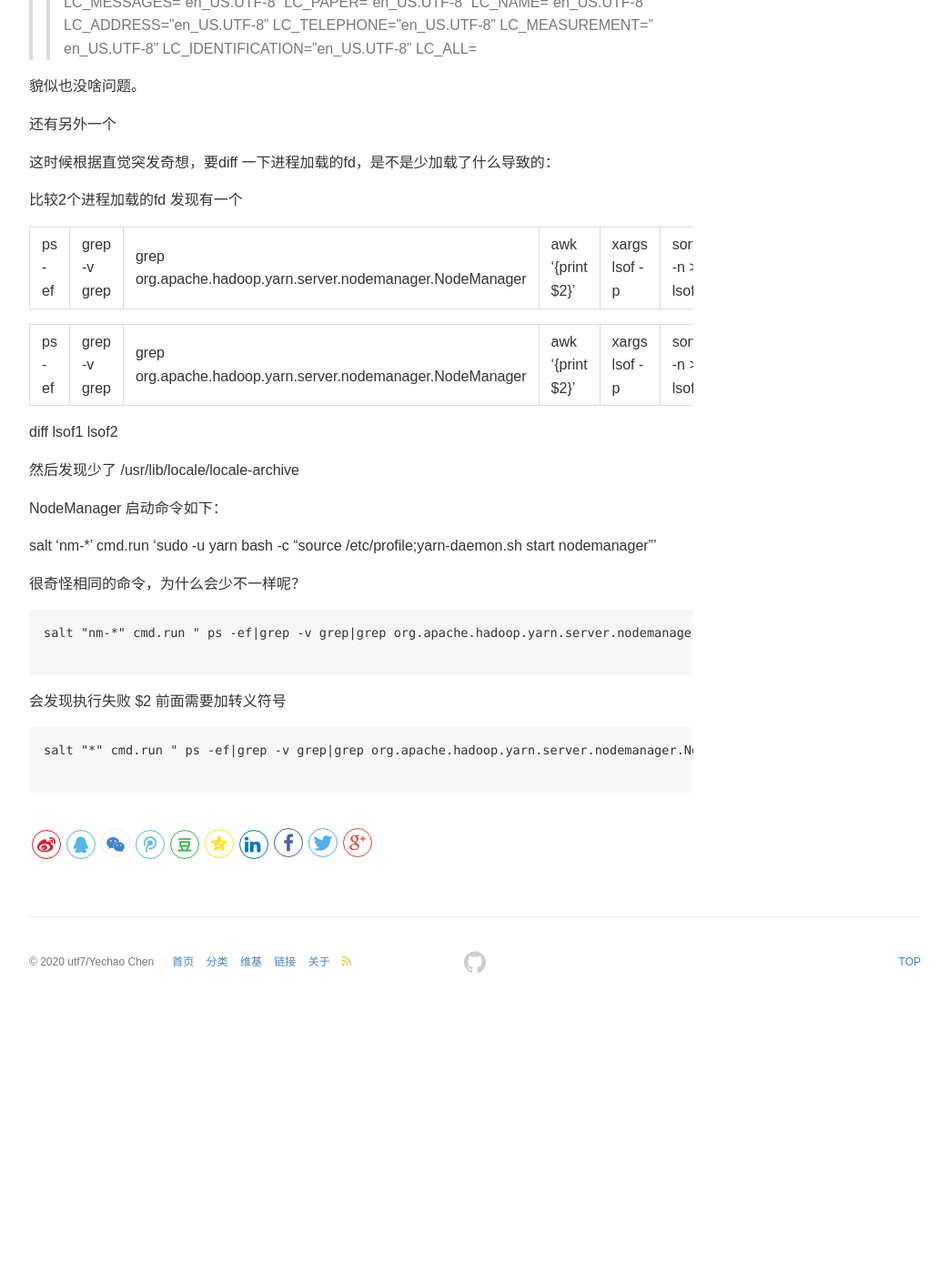
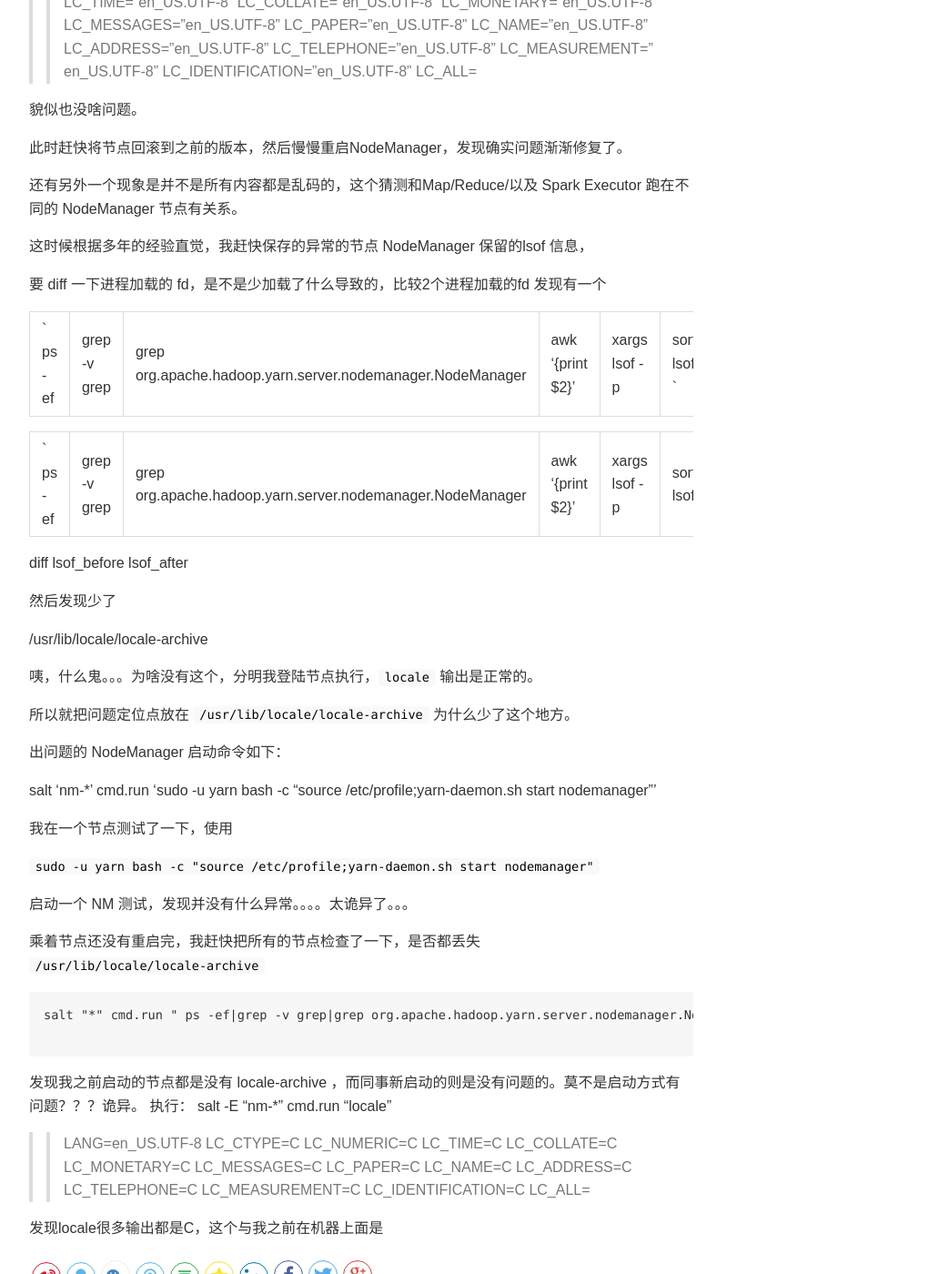
Before and after one commit to utf7/utf7.github.io, a Jekyll site: the page built from _posts/2020-11-10-salt-locale-problem.md, in a window 1280 px wide and 1400 px high, scrolled down 848 px. Shown: the whole window at 91% size, without its empty margins (118-1161 px from the left). Built offline with Jekyll 4.4.1, drawn with Linux system fonts in a browser that asks for light colours; comment, search, counter and statistics services are not loaded; before the commit the page ends 1954 px from its top, so only the background shows below that; some of the changed text lies outside the part shown.

Commit message:
Update 2020-11-10-salt-locale-problem.md

````diff
--- a/_posts/2020-11-10-salt-locale-problem.md
+++ b/_posts/2020-11-10-salt-locale-problem.md
@@ -24,9 +24,9 @@ spark-submit client 模式则没有问题，cluster 模式则会有问题。
 
 所以这块感觉和 NodeManager 有关系，因为 on YARN 的进程都是 NodeManager fork 出来的。
 
-因为最近在做 Zstandard 修改了代码，所以同事怀疑是否代码引起的。我反复check了代码，并没有设计到编码相关的内容。不应该出现此类问题。
+因为最近在做 Zstandard 修改了代码，所以同事怀疑是否代码引起的。我反复check了代码，并没有涉及到字符编码相关的内容。不应该出现此类问题。
 
-不过由于修改了Hadoop 代码，所以最近变动就是重启了 `NodeManager`以及添加了 Zstandard 的支持。
+不过由于修改了Hadoop 代码，需要重启 NodeManager ，最近变动就是重启了 `NodeManager`以及添加了 Zstandard 的支持。
 
 百思不得其解：
 
@@ -50,44 +50,65 @@ spark-submit client 模式则没有问题，cluster 模式则会有问题。
 
 貌似也没啥问题。
 
-还有另外一个
 
-这时候根据直觉突发奇想，要diff 一下进程加载的fd，是不是少加载了什么导致的：
+此时赶快将节点回滚到之前的版本，然后慢慢重启NodeManager，发现确实问题渐渐修复了。
 
-比较2个进程加载的fd 发现有一个
+还有另外一个现象是并不是所有内容都是乱码的，这个猜测和Map/Reduce/以及 Spark Executor 跑在不同的 NodeManager 节点有关系。
 
-ps -ef|grep -v grep|grep org.apache.hadoop.yarn.server.nodemanager.NodeManager|awk '{print $2}'|xargs lsof -p |sort -n > lsof1
+这时候根据多年的经验直觉，我赶快保存的异常的节点 NodeManager 保留的lsof 信息，
 
-ps -ef|grep -v grep|grep org.apache.hadoop.yarn.server.nodemanager.NodeManager|awk '{print $2}'|xargs lsof -p |sort -n  > lsof2
+要 diff 一下进程加载的 fd，是不是少加载了什么导致的，比较2个进程加载的fd 发现有一个
 
-diff lsof1 lsof2
+` ps -ef|grep -v grep|grep org.apache.hadoop.yarn.server.nodemanager.NodeManager|awk '{print $2}'|xargs lsof -p |sort -n > lsof_before `
+
+` ps -ef|grep -v grep|grep org.apache.hadoop.yarn.server.nodemanager.NodeManager|awk '{print $2}'|xargs lsof -p |sort -n  > lsof_after`
+
+diff lsof_before lsof_after
 
 然后发现少了
+
 /usr/lib/locale/locale-archive
 
+咦，什么鬼。。。为啥没有这个，分明我登陆节点执行，`locale` 输出是正常的。
 
-NodeManager 启动命令如下：
+所以就把问题定位点放在 `/usr/lib/locale/locale-archive` 为什么少了这个地方。
+
+
+
+出问题的 NodeManager 启动命令如下：
 
 salt 'nm-*' cmd.run 'sudo -u yarn bash -c "source /etc/profile;yarn-daemon.sh start nodemanager"'
 
+我在一个节点测试了一下，使用
 
-很奇怪相同的命令，为什么会少不一样呢？
+`sudo -u yarn bash -c "source /etc/profile;yarn-daemon.sh start nodemanager"`
 
+启动一个 NM 测试，发现并没有什么异常。。。。太诡异了。。。
 
-
-
-
-
-
-```
-salt "nm-*" cmd.run " ps -ef|grep -v grep|grep org.apache.hadoop.yarn.server.nodemanager.NodeManager|awk '{print \$2}'|xargs lsof -p|grep REG|grep /usr/lib/locale/locale-archive"
-
-```
-
-会发现执行失败
-$2 前面需要加转义符号
+乘着节点还没有重启完，我赶快把所有的节点检查了一下，是否都丢失 `/usr/lib/locale/locale-archive`
 
 ```
 salt "*" cmd.run " ps -ef|grep -v grep|grep org.apache.hadoop.yarn.server.nodemanager.NodeManager|awk '{print \$2}'|xargs lsof -p|grep REG|grep /usr/lib/locale/locale-archive"
 
 ```
+
+发现我之前启动的节点都是没有 locale-archive ，而同事新启动的则是没有问题的。莫不是启动方式有问题？？？诡异。
+执行：
+salt -E "nm-*" cmd.run "locale"
+
+>>  LANG=en_US.UTF-8
+    LC_CTYPE=C
+    LC_NUMERIC=C
+    LC_TIME=C
+    LC_COLLATE=C
+    LC_MONETARY=C
+    LC_MESSAGES=C
+    LC_PAPER=C
+    LC_NAME=C
+    LC_ADDRESS=C
+    LC_TELEPHONE=C
+    LC_MEASUREMENT=C
+    LC_IDENTIFICATION=C
+    LC_ALL=
+
+发现locale很多输出都是C，这个与我之前在机器上面是
````
